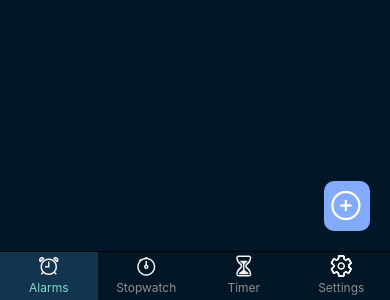
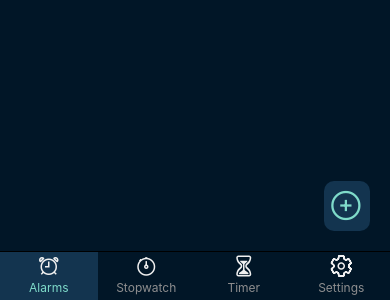
Before and after one commit to bluesheep100/clock, a React Native app: screen /Alarms in a window 390 px wide. Shown: the part 544-844 px from the top of the page. Built offline with nearby package versions, Linux system fonts and the light colour scheme.

Commit message:
Conform to color palette

```diff
--- a/src/Alarm.js
+++ b/src/Alarm.js
@@ -29,7 +29,7 @@ class Alarm extends Component
                 <View style={{flex: 1}}>
                     <Switch
                         trackColor={{ false: "#011627", true: "#084d81" }}
-                        thumbColor={this.state.isEnabled ? "#81b0ff" : "#f4f3f4"}
+                        thumbColor={this.state.isEnabled ? "#7fdbca" : "#f4f3f4"}
                         onValueChange={this.toggleEnabled}
                         value={this.state.isEnabled}
                     />
--- a/src/AlarmList.js
+++ b/src/AlarmList.js
@@ -98,7 +98,7 @@ class AlarmList extends Component {
                         ]}
                         onPress={this.toggleModal}
                     >
-                        <Ionicons name="add-circle-outline" color="white" size={36}/>
+                        <Ionicons name="add-circle-outline" color="#7fdbca" size={36}/>
                     </Pressable>
                 </View>
             </View>
@@ -111,7 +111,7 @@ const styles = StyleSheet.create({
         flex: 1,
     },
     button: {
-        backgroundColor: '#82aaff',
+        backgroundColor: '#13344f',
         borderRadius: 10,
         padding: 5,
         elevation: 2
```
